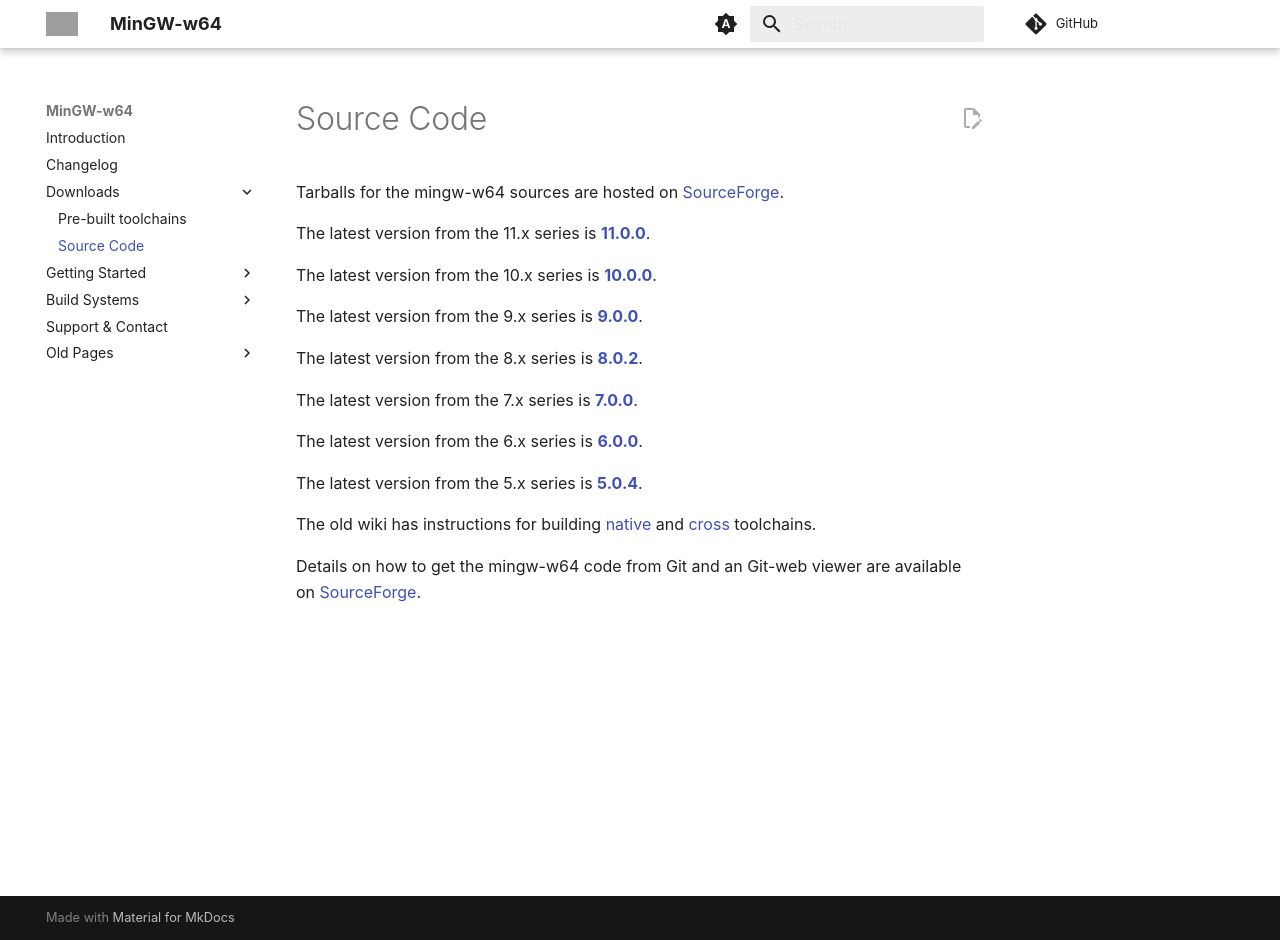
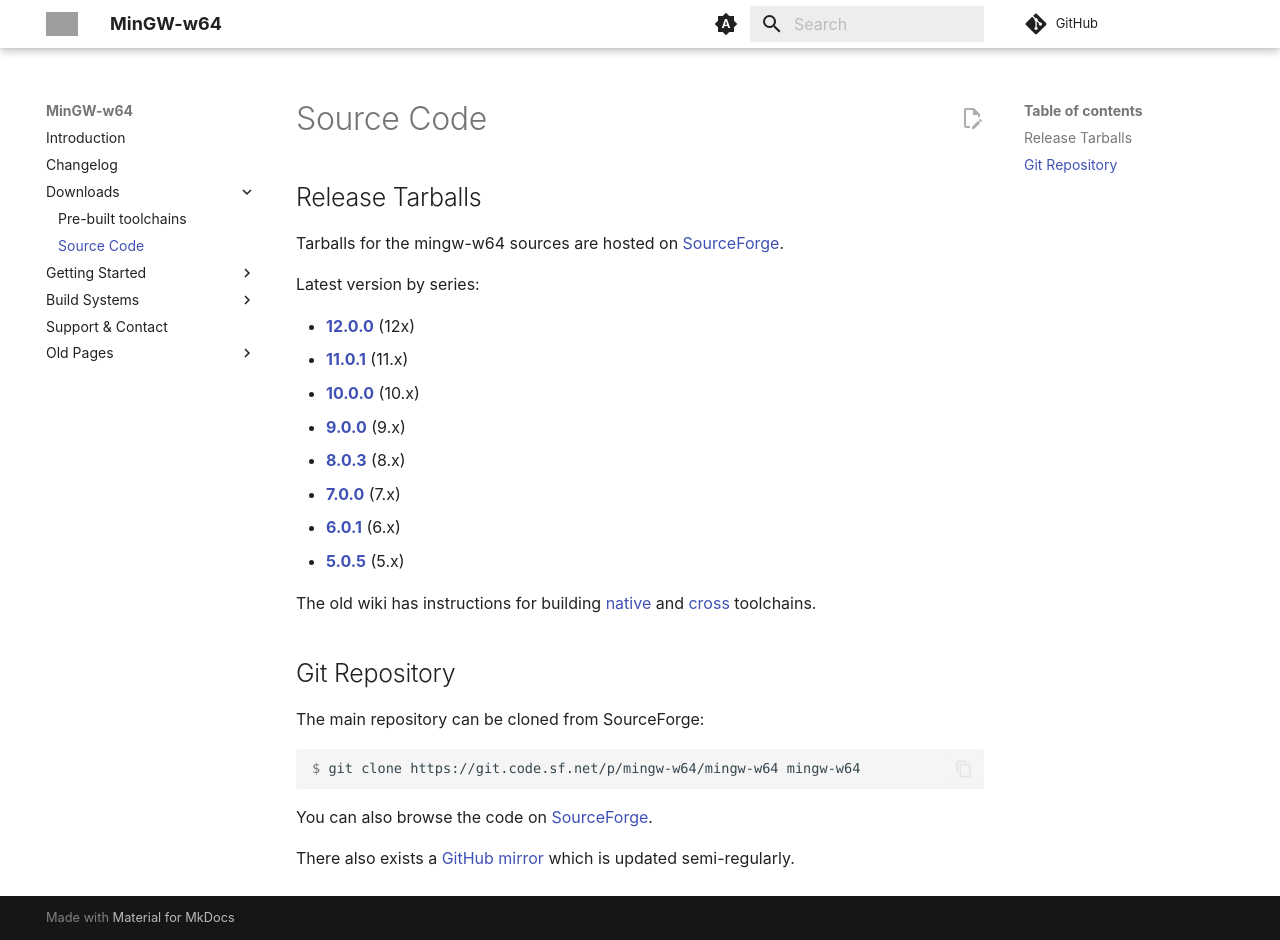
Before and after one commit to mingw-w64/mingw-w64.github.io, an MkDocs documentation site: the page built from web/source.md, in a window 1280 px wide and 940 px high. Built offline with MkDocs 1.6.1 and Material for MkDocs 9.7.7, drawn with Linux system fonts in a browser that asks for light colours; comment, search, counter and statistics services are not loaded; grey boxes are pictures that could not be loaded.

Commit message:
source: clean up, update latest downlaods, add git
the wiki links are probably outdated, but we are missing a page
for how to build things, so leave them for now

````diff
--- a/web/source.md
+++ b/web/source.md
@@ -1,21 +1,20 @@
 # Source Code
+
+## Release Tarballs
 
 Tarballs for the mingw-w64 sources are hosted on
 [SourceForge](http://sourceforge.net/projects/mingw-w64/files/mingw-w64/mingw-w64-release/).
 
-The latest version from the 11.x series is **[11.0.0](https://sourceforge.net/projects/mingw-w64/files/mingw-w64/mingw-w64-release/mingw-w64-v11.0.0.tar.bz2/download)**.
+Latest version by series:
 
-The latest version from the 10.x series is **[10.0.0](https://sourceforge.net/projects/mingw-w64/files/mingw-w64/mingw-w64-release/mingw-w64-v10.0.0.tar.bz2/download)**.
-
-The latest version from the 9.x series is **[9.0.0](https://sourceforge.net/projects/mingw-w64/files/mingw-w64/mingw-w64-release/mingw-w64-v9.0.0.tar.bz2/download)**.
-
-The latest version from the 8.x series is **[8.0.2](https://sourceforge.net/projects/mingw-w64/files/mingw-w64/mingw-w64-release/mingw-w64-v8.0.2.tar.bz2/download)**.
-
-The latest version from the 7.x series is **[7.0.0](https://sourceforge.net/projects/mingw-w64/files/mingw-w64/mingw-w64-release/mingw-w64-v7.0.0.tar.bz2/download)**.
-
-The latest version from the 6.x series is **[6.0.0](https://sourceforge.net/projects/mingw-w64/files/mingw-w64/mingw-w64-release/mingw-w64-v6.0.0.tar.bz2/download)**.
-
-The latest version from the 5.x series is **[5.0.4](https://sourceforge.net/projects/mingw-w64/files/mingw-w64/mingw-w64-release/mingw-w64-v5.0.4.tar.bz2/download)**.
+* **[12.0.0](https://sourceforge.net/projects/mingw-w64/files/mingw-w64/mingw-w64-release/mingw-w64-v12.0.0.tar.bz2/download)** (12x)
+* **[11.0.1](https://sourceforge.net/projects/mingw-w64/files/mingw-w64/mingw-w64-release/mingw-w64-v11.0.1.tar.bz2/download)** (11.x)
+* **[10.0.0](https://sourceforge.net/projects/mingw-w64/files/mingw-w64/mingw-w64-release/mingw-w64-v10.0.0.tar.bz2/download)** (10.x)
+* **[9.0.0](https://sourceforge.net/projects/mingw-w64/files/mingw-w64/mingw-w64-release/mingw-w64-v9.0.0.tar.bz2/download)** (9.x)
+* **[8.0.3](https://sourceforge.net/projects/mingw-w64/files/mingw-w64/mingw-w64-release/mingw-w64-v8.0.3.tar.bz2/download)** (8.x)
+* **[7.0.0](https://sourceforge.net/projects/mingw-w64/files/mingw-w64/mingw-w64-release/mingw-w64-v7.0.0.tar.bz2/download)** (7.x)
+* **[6.0.1](https://sourceforge.net/projects/mingw-w64/files/mingw-w64/mingw-w64-release/mingw-w64-v6.0.1.tar.bz2/download)** (6.x)
+* **[5.0.5](https://sourceforge.net/projects/mingw-w64/files/mingw-w64/mingw-w64-release/mingw-w64-v5.0.5.tar.bz2/download)** (5.x)
 
 The old wiki has instructions for building
 [native](http://sourceforge.net/p/mingw-w64/wiki2/Native%20Win64%20compiler/)
@@ -23,6 +22,15 @@
 [cross](http://sourceforge.net/p/mingw-w64/wiki2/Cross%20Win32%20and%20Win64%20compiler/)
 toolchains.
 
-Details on how to get the mingw-w64 code from Git and an Git-web viewer are
-available on
-[SourceForge](https://sourceforge.net/p/mingw-w64/mingw-w64/ci/master/tree/).
+## Git Repository
+
+The main repository can be cloned from SourceForge:
+
+```console
+$ git clone https://git.code.sf.net/p/mingw-w64/mingw-w64 mingw-w64
+```
+
+You can also browse the code on [SourceForge](https://sourceforge.net/p/mingw-w64/mingw-w64/ci/master/tree/).
+
+There also exists a [GitHub mirror](https://github.com/mingw-w64/mingw-w64)
+which is updated semi-regularly.
````
